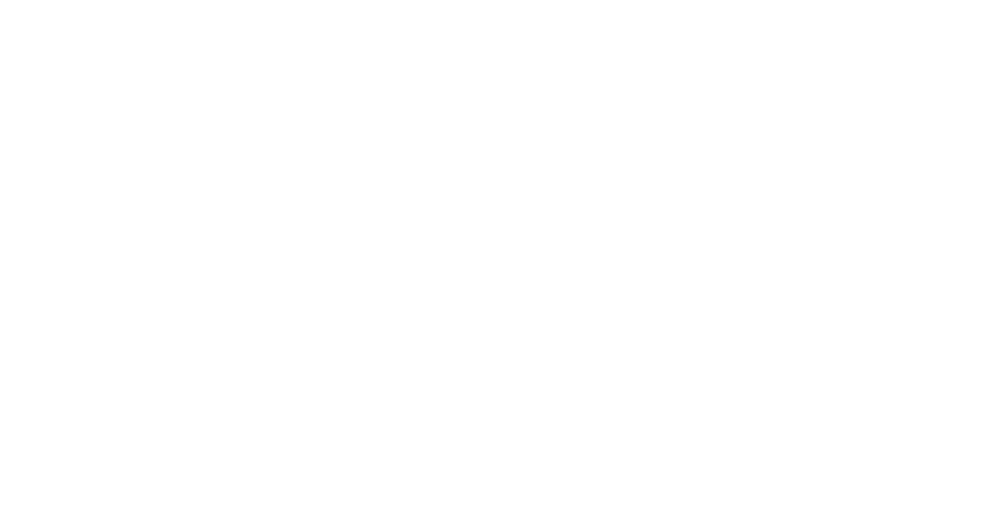
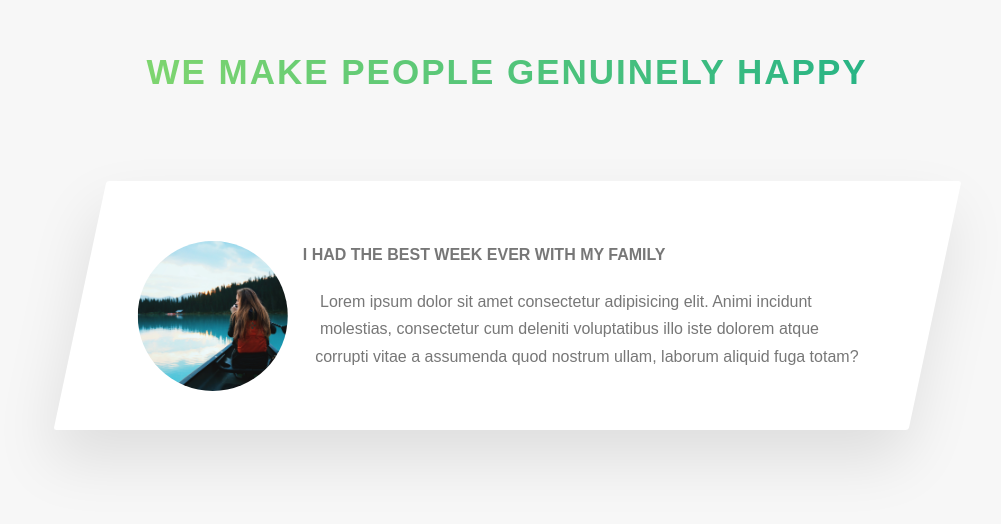
Before and after one commit to AI-LastWish/natours-react-spring, a React (Create React App) app in the folder frontend/: page / in a window 1280 px wide. Shown: the part 3385-3909 px from the top of the page, without its empty margins (133-1134 px from the left). Before the commit the page ends 3307 px from the top, so only its background shows below. Built offline with nearby package versions, Linux system fonts and the light colour scheme; the HTML template or start-up script is replaced by a standard one.

Commit message:
42. Building the Stories Section - Part 1

```diff
--- /dev/null
+++ b/frontend/src/components/sections/section-stories.js
@@ -0,0 +1,32 @@
+import React from 'react';
+import '../../scss/main.scss';
+
+const sectionStories = props => {
+    return (
+        <section className="section-stories">
+            <div className="u-center-text u-margin-bottom-big">
+                <h2 className="heading-secondary">
+                    We make people genuinely happy
+                </h2>
+            </div>
+
+            <div className="row">
+                <div className="story">
+                    <figure className="story__shape">
+                        <img src="img/nat-8.jpg" alt="Person on a tour" className="story__img" />
+                    </figure>
+                    <div className="story__text">
+                        <h3 className="heading-tertiary u-margin-bottom-small">I had the best week ever with my family</h3>
+                        <p>
+                            Lorem ipsum dolor sit amet consectetur adipisicing elit. Animi incidunt molestias,
+                            consectetur cum deleniti voluptatibus illo iste dolorem atque corrupti vitae a assumenda
+                            quod nostrum ullam, laborum aliquid fuga totam?
+                        </p>
+                    </div>
+                </div>
+            </div>
+        </section>
+    )
+}
+
+export default sectionStories;
--- a/frontend/src/pages/HomePage.js
+++ b/frontend/src/pages/HomePage.js
@@ -3,6 +3,7 @@
 import SectionAbout from '../components/sections/section-about';
 import SectionFeatures from '../components/sections/section-features';
 import SectionTours from '../components/sections/section-tours';
+import SectionStories from '../components/sections/section-stories';
 
 function HomePage(props) {
     return (
@@ -11,6 +12,7 @@
             <SectionAbout />
             <SectionFeatures />
             <SectionTours />
+            <SectionStories />
         </div>
     )
 }
--- /dev/null
+++ b/frontend/src/scss/components/_story.scss
@@ -0,0 +1,33 @@
+.story {
+    width: 75%;
+    margin: 0 auto;
+    box-shadow: 0 3rem 6rem rgba($color: $color-black, $alpha: 0.1);
+    background-color: $color-white;
+    border-radius: 0.3rem;
+    padding: 6rem;
+    padding-left: 9rem;
+    font-size: $default-font-size;
+    transform: skewX(-12deg);
+
+    &__shape{
+        width: 15rem;
+        height: 15rem;
+        // float only works if define dimensions(width, height)
+        float: left;
+        // make text shape around the circle
+        -webkit-shape-outside: circle(50% at 50% 50%);
+        shape-outside: circle(50% at 50% 50%);
+        // turn reactangle into circle
+        -webkit-clip-path: circle(50% at 50% 50%);
+        clip-path: circle(50% at 50% 50%);
+        transform: translateX(-3rem) skewX(12deg);
+    }
+
+    &__img{
+        height: 100%;
+    }
+
+    &__text{
+        transform: skewX(12deg);
+    }
+}
--- a/frontend/src/scss/main.scss
+++ b/frontend/src/scss/main.scss
@@ -11,6 +11,7 @@
 @import "./components/card";
 @import "./components//composition";
 @import "./components/feature-box";
+@import "./components/story";
 
 @import "./layout/header";
 @import "./layout//grid";
--- a/frontend/src/scss/pages/_home.scss
+++ b/frontend/src/scss/pages/_home.scss
@@ -28,3 +28,8 @@
     padding: 25rem 0 15rem 0;
     margin-top: -10rem;
 }
+
+.section-stories {
+    padding: 15rem 0;
+    background-color: $color-grey-light-1;
+}
```
